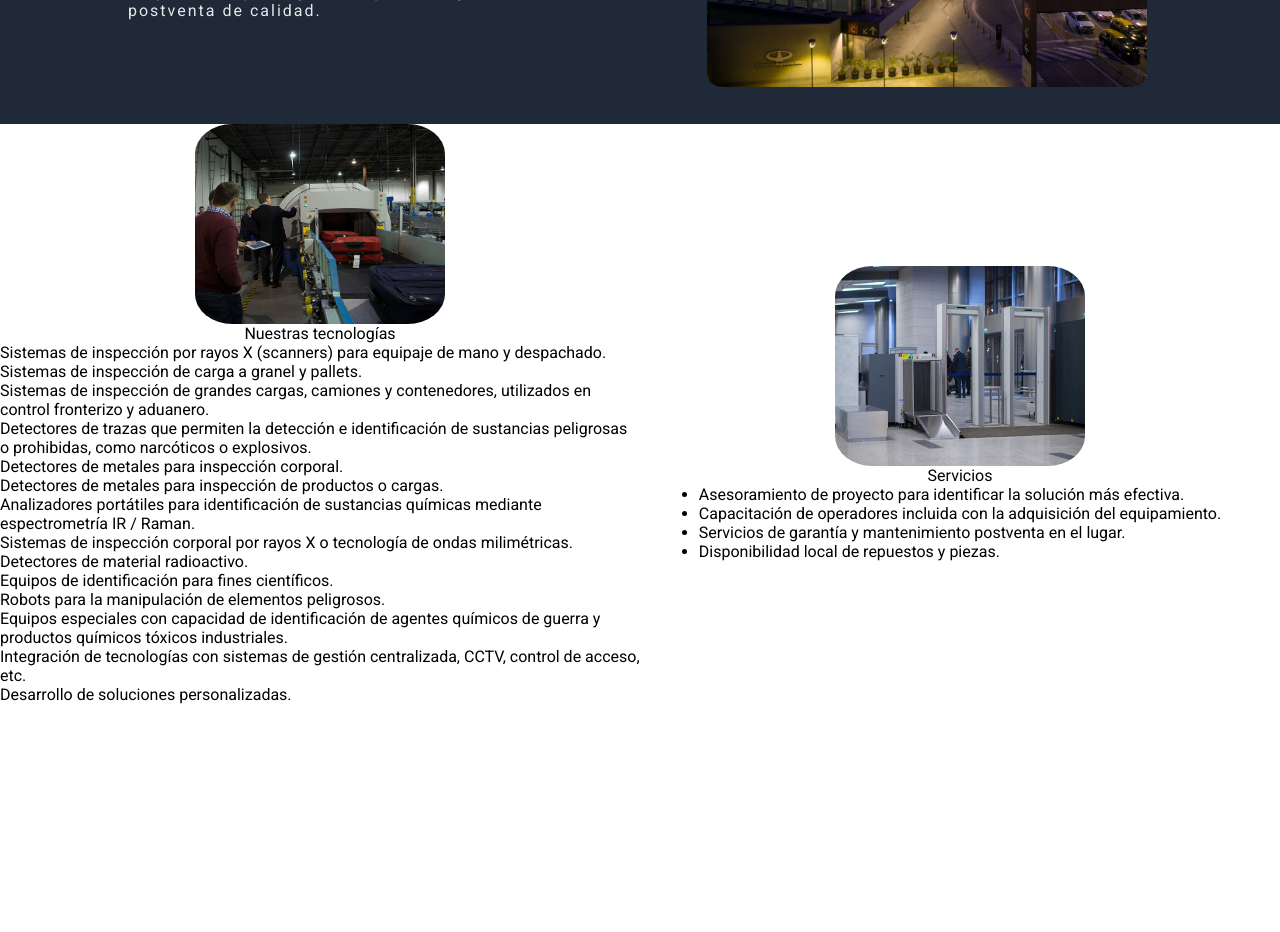
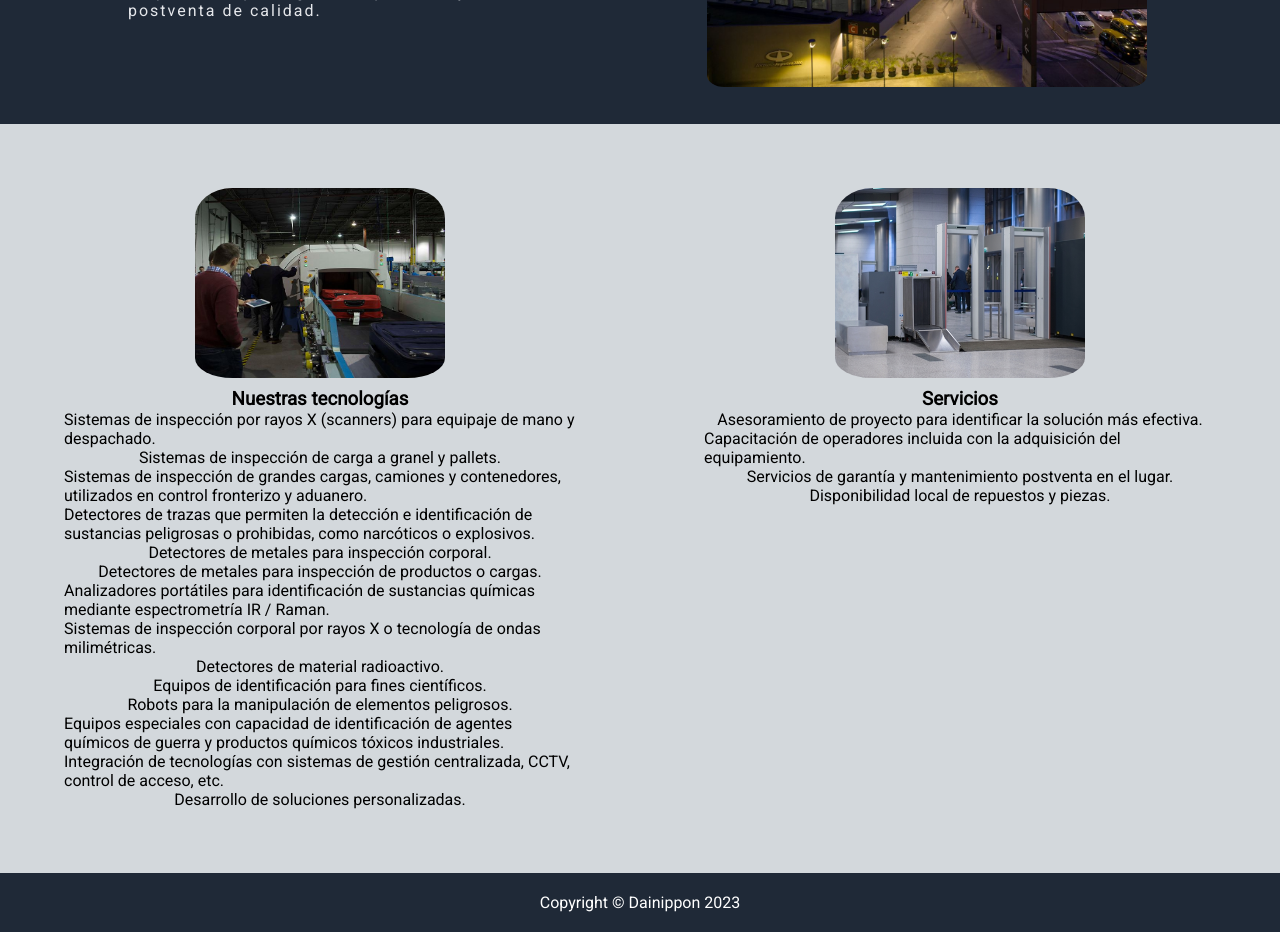
Before and after one commit to lopezatn/dainippon-electronics, a React (Create React App) app: page / in a window 1280 px wide. Shown: the part 460-1392 px from the top of the page. Before the commit the page ends 1164 px from the top, so only its background shows below. Built offline with nearby package versions, Linux system fonts and the light colour scheme.

Commit message:
index content added, build run

```diff
--- a/src/components/Index/Index.css
+++ b/src/components/Index/Index.css
@@ -4,13 +4,6 @@
     box-sizing: border-box;
     font-family: 'Roboto', sans-serif;
 }
-
-/* .header-container {
-    position: fixed;
-    width: 100%;
-    background-color: #1f2937;
-    z-index: 1;
-} */
 
 nav {
     display: flex;
@@ -38,19 +31,17 @@ nav ul li img {
     filter: invert();
 }
 
+.main-content {
+    background: #d3d8dc;
+}
+
 .main-header-content {
     display: flex;
     align-items: center;
     color: #1F2937;
     background-color: #1f2937;
     padding: 2em 8em;
-    /* transform: translateY(100%); */
-    /* transition: transform 0.5s ease-in-out; */
 }
-
-/* .main-header-content.slide-down {
-    transform: translateY(100%);
-} */
 
 .main-title-style {
     color: #E5E7EB;
@@ -90,11 +81,15 @@ nav ul li img {
     height: 200px;
     width: 250px;
     border-radius: 15%;
+    padding-bottom: 10px;
 }
 
 .our-tech {
     display: flex;
-    align-items: center;
+    justify-content: space-around;
+    align-items: flex-start;
+    padding-top: 5%;
+    padding-bottom: 5%;
 }
 
 .item-left {
@@ -104,9 +99,34 @@ nav ul li img {
     width: 50%;
 }
 
+.item-left > ul {
+    display: flex;
+    flex-direction: column;
+    align-items: center;
+    width: 80%;
+    list-style-type: none;
+
+}
+
 .item-right {
     display: flex;
     flex-direction: column;
     align-items: center;
     width: 50%;
 }
+
+.item-right > ul {
+    display: flex;
+    flex-direction: column;
+    align-items: center;
+    width: 80%;
+    list-style-type: none;
+}
+
+.dai-footer {
+    width: 100%;
+    background-color: #1f2937;
+    color: white;
+    text-align: center;
+    padding: 20px;
+}
--- a/src/components/Index/Index.jsx
+++ b/src/components/Index/Index.jsx
@@ -1,4 +1,4 @@
-import React, { useState, useEffect } from "react";
+import React from "react";
 import "./Index.css";
 import DaiLogo from "../../assets/Dailogo-nobg.png";
 import HomeImg from "../../assets/home.svg";
@@ -11,14 +11,6 @@ import Equipment2 from "../../assets/airport-equipment-2.jpg";
 
 
 function Home() {
-  const [animate, setAnimate] = useState(true);
-
-  useEffect(() => {
-    const timer = setTimeout(() => {
-      setAnimate(false);
-    }, 1000);
-    return () => clearTimeout(timer);
-  }, []);
 
   return (
     <div>
@@ -54,8 +46,8 @@ function Home() {
         </nav>
       </header>
 
-      <main>
-        <section class={`main-header-content ${animate ? "slide-down" : ""}`}>
+      <main class="main-content">
+        <section class="main-header-content">
           <div class="left-container">
             <header>
               <h2 class="main-title-style">Bienvenido!</h2>
@@ -76,7 +68,9 @@ function Home() {
         <section class="our-tech">
           <div class="item-left">
             <img src={Equipment1} alt="img-aeroportuaria" class="equipos-img"/>
-            <header>Nuestras tecnologías</header>
+            <header>
+              <h3>Nuestras tecnologías</h3>
+            </header>
             <ul>
             <li>Sistemas de inspección por rayos X (scanners) para equipaje de mano y despachado.</li>
             <li>Sistemas de inspección de carga a granel y pallets.</li>
@@ -94,10 +88,11 @@ function Home() {
             <li>Desarrollo de soluciones personalizadas.</li>
             </ul>
           </div>
-          <br/><br/>
           <div class="item-right">
             <img src={Equipment2} alt="img-aeroportuaria" class="equipos-img"/>
-            <header>Servicios</header>
+            <header>
+              <h3>Servicios</h3>
+            </header>
             <ul>
             <li>Asesoramiento de proyecto para identificar la solución más efectiva.</li>
             <li>Capacitación de operadores incluida con la adquisición del equipamiento.</li>
@@ -109,7 +104,7 @@ function Home() {
 
       </main>
 
-      {/* <footer>Copyright © Dainippon 2023</footer> */}
+      <footer class="dai-footer">Copyright © Dainippon 2023</footer>
     </div>
   );
 }
```
Also changed, not shown: 1 other file (tests, documents, lock files or other folders).
